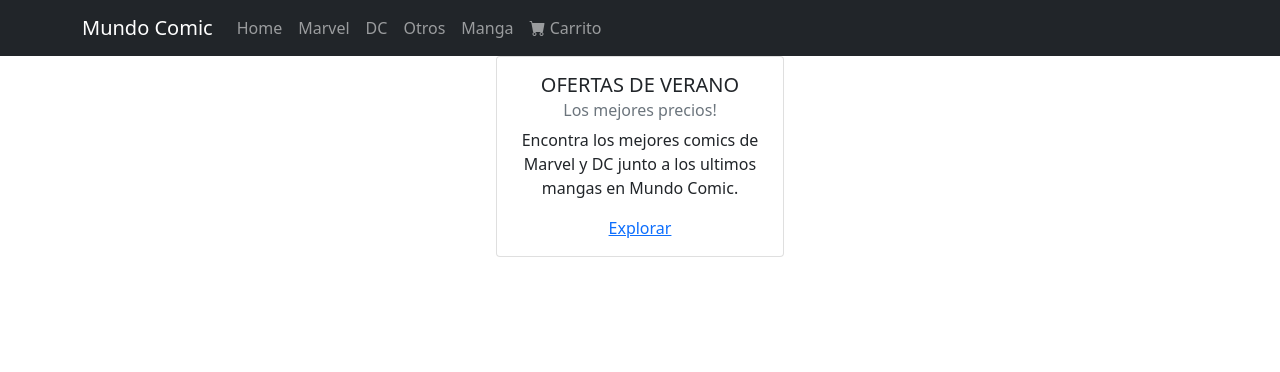
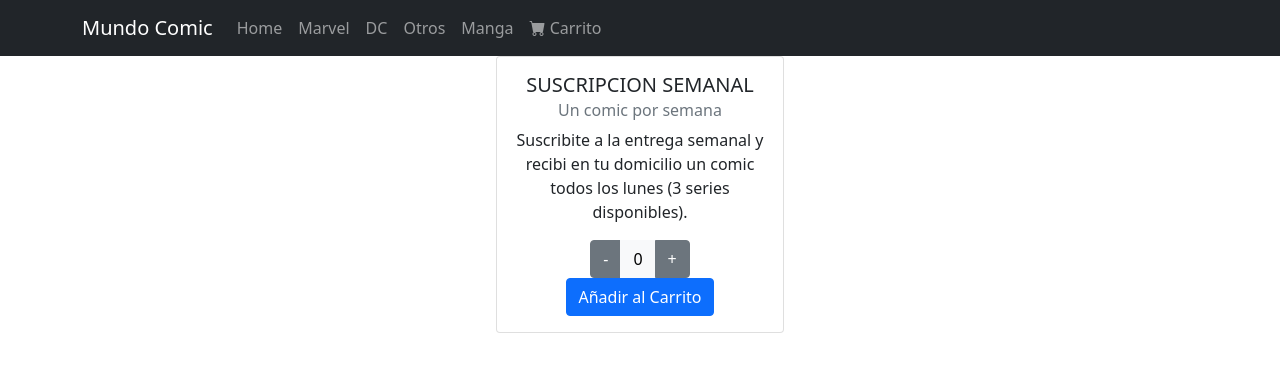
Before and after one commit to gsancineto/eccommerce_coderhouse, a React (Create React App) app: page / in a window 1280 px wide. Shown: the top 372 px of the page. Built offline with nearby package versions, Linux system fonts and the light colour scheme.

Commit message:
entrega add to cart

```diff
--- a/public/index.html
+++ b/public/index.html
@@ -24,7 +24,7 @@
       work correctly both with client-side routing and a non-root public URL.
       Learn how to configure a non-root public URL by running `npm run build`.
     -->
-    <title>React App</title>
+    <title>Mundo Comic</title>
   </head>
   <body>
     <noscript>You need to enable JavaScript to run this app.</noscript>
--- a/src/components/CartWidget.js
+++ b/src/components/CartWidget.js
@@ -1,5 +1,5 @@
 export default function CartWidget(){
     return(
-        <i class="bi bi-cart-fill"/>
+        <i className="bi bi-cart-fill"/>
     )
 }
--- /dev/null
+++ b/src/components/ItemCount.js
@@ -0,0 +1,44 @@
+import { useState } from "react";
+
+const styleButton = {
+    flexWrap: 'wrap',
+    alignItems: 'flex-start',
+    flexDirection:'row',
+}
+
+export default function ItemCount(data){
+    let initialInt = parseInt(data.initial);
+    const[count, setCount] = useState(initialInt);
+    let countInt = parseInt(count);
+    let stockInt = parseInt(data.stock);
+
+    const sum = () => {
+        if(stockInt > 0 && stockInt >= countInt+1){
+            setCount(countInt+1);
+        }
+    }
+
+    const sust = () => {
+        if(stockInt > 0 && countInt-1 >=0){
+            setCount(countInt-1);
+        }
+    }
+
+    const addOn = () => {
+        console.log('Añadiendo ' + countInt + ' items al carrito.');
+        setCount(0);
+    }
+
+    return(
+        <div>
+            <div className="btn-group" role="group" aria-label="Basic example">
+                <button type="button" className="btn btn-secondary" onClick={sust}>-</button>
+                <button className="btn btn-light">{countInt}</button>
+                <button type="button" className="btn btn-secondary" onClick={sum}>+</button>
+            </div>
+            {/* <div style={styleButton}><button onClick={sust}>-</button> {countInt} <button onClick={sum}>+</button></div> */}
+
+            <div><button type="button" className="btn btn-primary" onClick={addOn}>Añadir al Carrito</button></div>
+        </div>
+    )
+}
--- a/src/components/ItemListContainer.js
+++ b/src/components/ItemListContainer.js
@@ -1,4 +1,5 @@
 import { Card } from "react-bootstrap"
+import ItemCount from "./ItemCount"
 
 const cardStyle = {
     width: '18rem',
@@ -8,7 +9,7 @@ const cardStyle = {
 export default function ItemListContainer(){
     return (
         <div>
-            <Card style={cardStyle}>
+            {/* <Card style={cardStyle}>
                 <Card.Body>
                     <Card.Title>OFERTAS DE VERANO</Card.Title>
                     <Card.Subtitle className="mb-2 text-muted">Los mejores precios!</Card.Subtitle>
@@ -17,6 +18,16 @@ export default function ItemListContainer(){
                     </Card.Text>
                     <Card.Link href="#sale">Explorar</Card.Link>
                 </Card.Body>
+            </Card> */}
+            <Card style={cardStyle}>
+                <Card.Body>
+                    <Card.Title>SUSCRIPCION SEMANAL</Card.Title>
+                    <Card.Subtitle className="mb-2 text-muted">Un comic por semana</Card.Subtitle>
+                    <Card.Text>
+                        Suscribite a la entrega semanal y recibi en tu domicilio un comic todos los lunes (3 series disponibles).
+                    </Card.Text>
+                    <ItemCount stock="3" initial="0"/>
+                </Card.Body>
             </Card>
         </div>
     )
```
